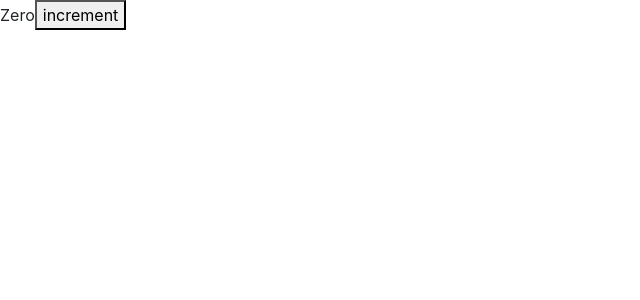
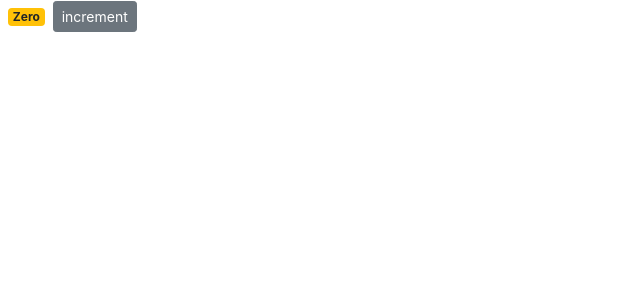
Before and after one commit to ponmalar22/React-counterApp, a React (Create React App) app: page / in a window 1280 px wide. Shown: the top 300 px of the page, without its empty margins (0-640 px from the left). Built offline with nearby package versions, Linux system fonts and the light colour scheme.

Commit message:
updated badge classes

```diff
--- a/src/componentss/counter.jsx
+++ b/src/componentss/counter.jsx
@@ -1,14 +1,22 @@
 import React, { Component } from 'react';
 class Counter extends Component {
    state = {
-       count : 0,
-       add : 9
+       count : 0
    };
     render() {
-        return <React.Fragment>
-            <span>{this.formatCount()}</span>
-            <button>increment</button>
-        </React.Fragment>;
+
+        return (
+         <div>
+            <span className={this.getBadgeClasses()}>{this.formatCount()}</span>
+            <button className="btn btn-secondary btn-sm">increment</button>
+        </div>
+        );
+    }
+
+    getBadgeClasses() {
+        let badgeClasses = "badge m-2 badge-";
+        badgeClasses += (this.state.count) === 0 ? "warning" : "primary";
+        return badgeClasses;
     }
 
     formatCount () {
```
